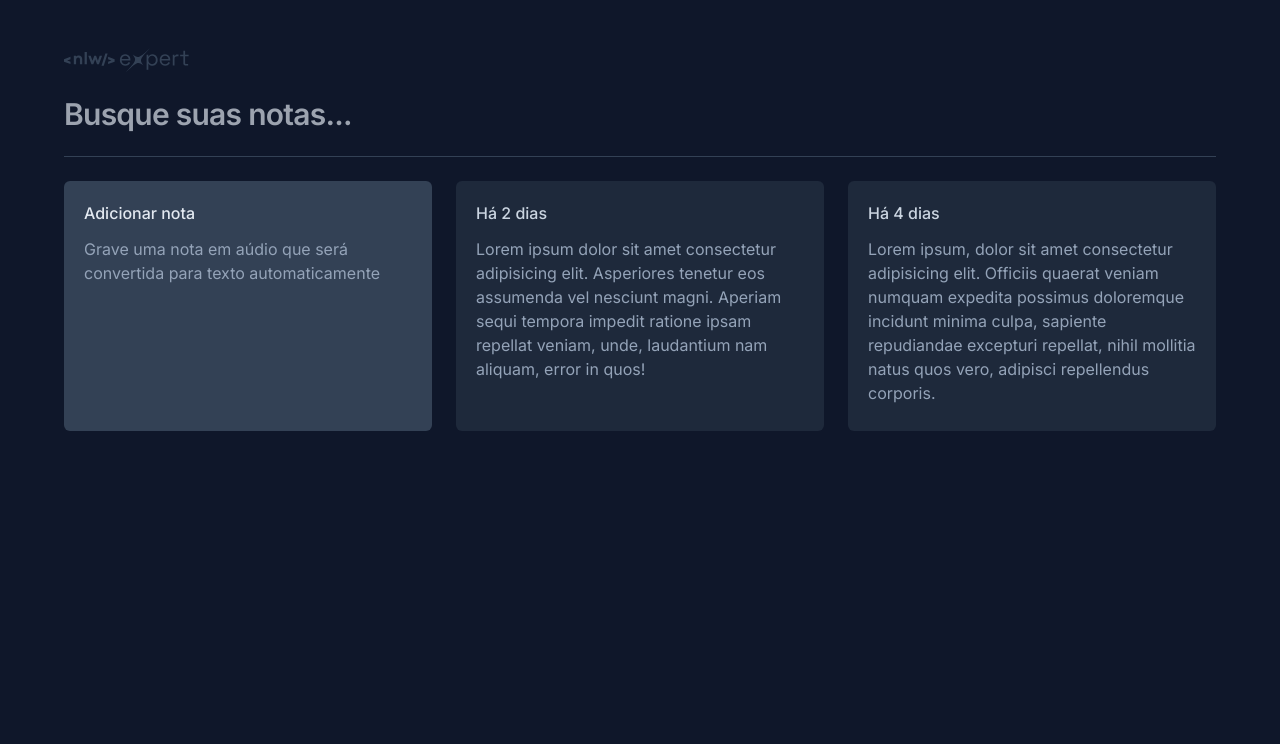
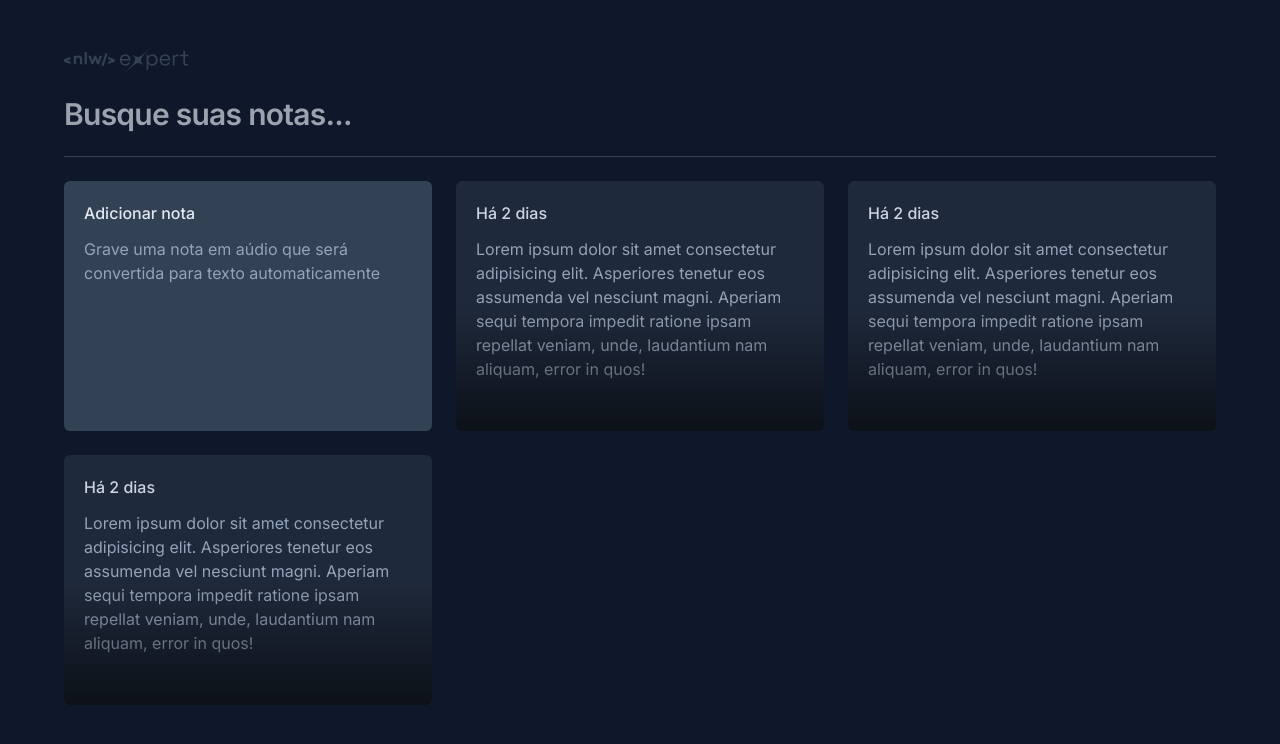
Before and after one commit to anacnogueira/reactjs-notes, a React (Vite) app: page / in a window 1280 px wide. Shown: the top 744 px of the page. Built offline with nearby package versions, Linux system fonts and the light colour scheme.

Commit message:
Cria componentes de novo card e cards

```diff
--- a/src/app.tsx
+++ b/src/app.tsx
@@ -1,4 +1,6 @@
 import logo from "./assets/logo-nlw-expert.svg";
+import { NewNoteCard } from "./components/new-note-card";
+import { NoteCard } from "./components/note-card";
 
 export default function App() {
   return (
@@ -14,39 +16,10 @@
       <div className="h-px bg-slate-700" />
 
       <div className="grid grid-cols-3 gap-6 auto-rows-[250px]">
-        <div className="rounded-md bg-slate-700 p-5 space-y-3 overflow-hidden">
-          <span className="text-small font-medium text-slate-200">
-            Adicionar nota
-          </span>
-          <p className="text-small leading-6 text-slate-400">
-            Grave uma nota em aúdio que será convertida para texto
-            automaticamente
-          </p>
-        </div>
-
-        <div className="rounded-md bg-slate-800 p-5 space-y-3 overflow-hidden">
-          <span className="text-small font-medium text-slate-300">
-            Há 2 dias
-          </span>
-          <p className="text-small leading-6 text-slate-400">
-            Lorem ipsum dolor sit amet consectetur adipisicing elit. Asperiores
-            tenetur eos assumenda vel nesciunt magni. Aperiam sequi tempora
-            impedit ratione ipsam repellat veniam, unde, laudantium nam aliquam,
-            error in quos!
-          </p>
-        </div>
-
-        <div className="rounded-md bg-slate-800 p-5 space-y-3 overflow-hidden">
-          <span className="text-small font-medium text-slate-300">
-            Há 4 dias
-          </span>
-          <p className="text-small leading-6 text-slate-400">
-            Lorem ipsum, dolor sit amet consectetur adipisicing elit. Officiis
-            quaerat veniam numquam expedita possimus doloremque incidunt minima
-            culpa, sapiente repudiandae excepturi repellat, nihil mollitia natus
-            quos vero, adipisci repellendus corporis.
-          </p>
-        </div>
+        <NewNoteCard />
+        <NoteCard />
+        <NoteCard />
+        <NoteCard />
       </div>
     </div>
   );
--- /dev/null
+++ b/src/components/new-note-card.tsx
@@ -0,0 +1,12 @@
+export function NewNoteCard() {
+  return (
+    <div className="rounded-md bg-slate-700 p-5 space-y-3 overflow-hidden">
+      <span className="text-small font-medium text-slate-200">
+        Adicionar nota
+      </span>
+      <p className="text-small leading-6 text-slate-400">
+        Grave uma nota em aúdio que será convertida para texto automaticamente
+      </p>
+    </div>
+  );
+}
--- /dev/null
+++ b/src/components/note-card.tsx
@@ -0,0 +1,14 @@
+export function NoteCard() {
+  return (
+    <div className="rounded-md bg-slate-800 p-5 space-y-3 overflow-hidden relative">
+      <span className="text-small font-medium text-slate-300">Há 2 dias</span>
+      <p className="text-small leading-6 text-slate-400">
+        Lorem ipsum dolor sit amet consectetur adipisicing elit. Asperiores
+        tenetur eos assumenda vel nesciunt magni. Aperiam sequi tempora impedit
+        ratione ipsam repellat veniam, unde, laudantium nam aliquam, error in
+        quos!
+      </p>
+      <div className="absolute bottom-0 left-0 right-0 h-1/2 bg-gradient-to-t from-black/60 to-black/0 pointer-events-none" />
+    </div>
+  );
+}
```
